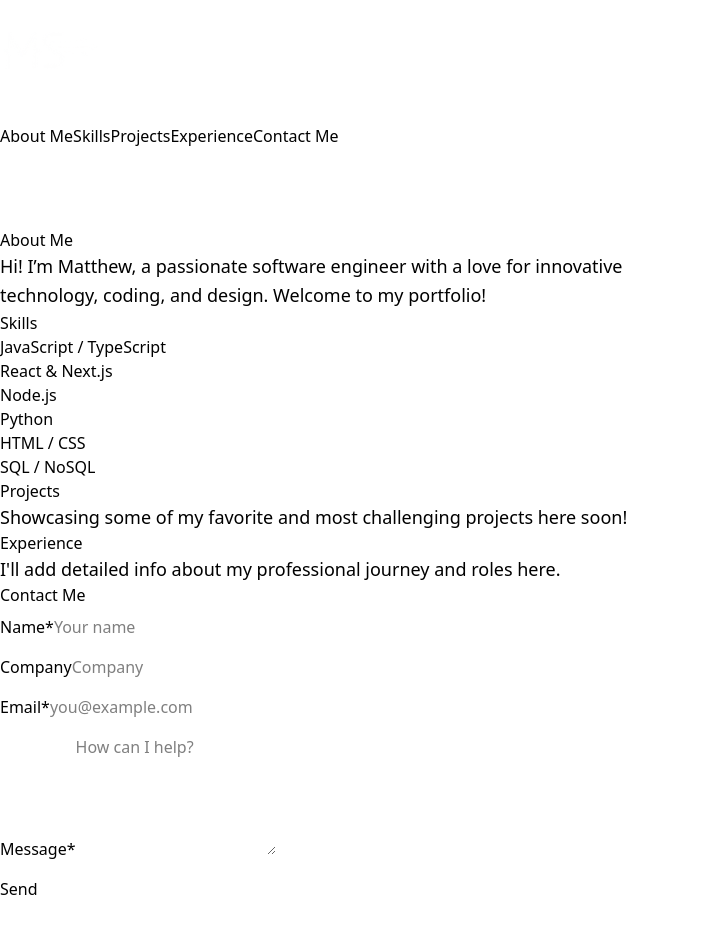
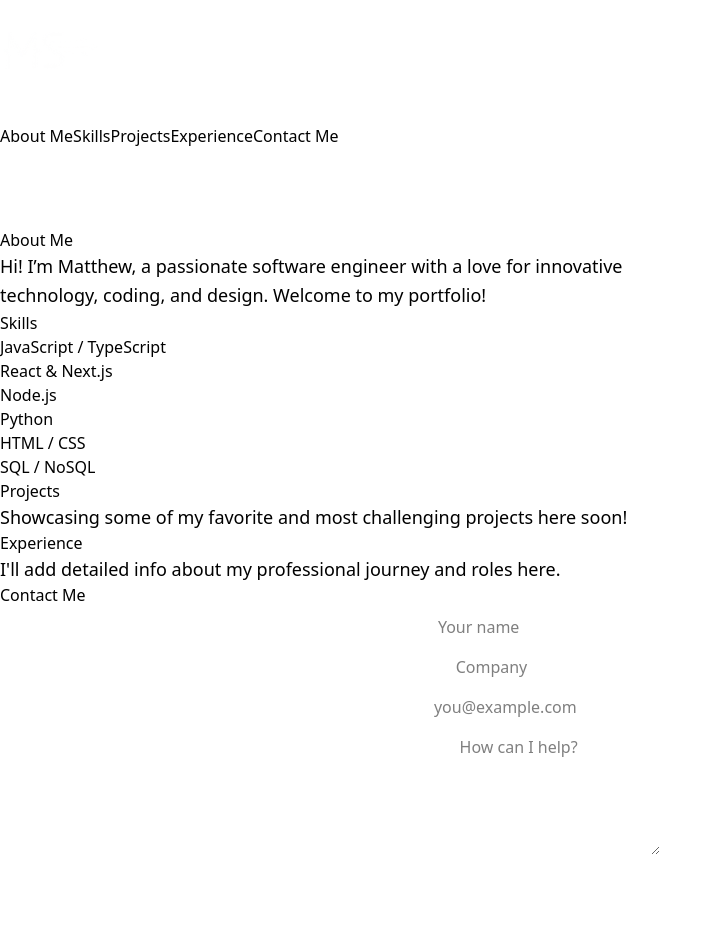
Before and after one commit to TheLoreAxe/my-portfolio, a Next.js app: page / in a window 1280 px wide. Shown: the top 934 px of the page, without its empty margins (0-721 px from the left). Before the commit the page ends 901 px from the top, so only its background shows below. Built offline with nearby package versions, Linux system fonts and the light colour scheme.

Commit message:
working form with fun transition of letters to the plane.

```diff
--- a/package.json
+++ b/package.json
@@ -9,6 +9,7 @@
     "lint": "next lint"
   },
   "dependencies": {
+    "framer-motion": "^12.23.24",
     "mysql2": "^3.13.0",
     "next": "^15.5.6",
     "nodemailer": "^7.0.10",
--- a/src/app/api/contact/route.ts
+++ b/src/app/api/contact/route.ts
@@ -47,7 +47,7 @@ export async function POST(request: Request) {
         pass: gmailAppPass,
       },
     });
-
+    // return NextResponse.json({ success: true, message: 'Email sent successfully' }, { status: 200 }); // TODO: Remove this line
     await transporter.sendMail({
       from: `"${name}" <${email}>`,
       to: gmailUser,
--- a/src/app/components/ContactForm.tsx
+++ b/src/app/components/ContactForm.tsx
@@ -1,101 +1,301 @@
 "use client";
 
-import React, { useState } from "react";
+import React, { useState, useRef, useEffect } from "react";
+import { motion, AnimatePresence, useAnimation } from "framer-motion";
+import planeImg from "../assets/airplane.png";
 
-type SubmitStatus = "idle" | "loading" | "success" | "error";
+type SubmitStatus = "idle" | "sending" | "success" | "error";
+
+// --- CSS ---
+const globalStyles = `
+  input:-webkit-autofill,
+  input:-webkit-autofill:hover,
+  input:-webkit-autofill:focus,
+  textarea:-webkit-autofill,
+  textarea:-webkit-autofill:hover,
+  textarea:-webkit-autofill:focus {
+    -webkit-box-shadow: 0 0 0px 1000px #1f2937 inset !important;
+    -webkit-text-fill-color: white !important;
+    transition: background-color 5000s ease-in-out 0s;
+  }
+  .animating-hidden:-webkit-autofill {
+    -webkit-text-fill-color: transparent !important;
+  }
+`;
+
+const getRect = (element: HTMLElement | null) => {
+  if (!element) return { x: 0, y: 0, width: 0, height: 0, centerX: 0, centerY: 0 };
+  const rect = element.getBoundingClientRect();
+  return {
+    x: rect.left,
+    y: rect.top,
+    width: rect.width,
+    height: rect.height,
+    centerX: rect.left + rect.width / 2,
+    centerY: rect.top + rect.height / 2,
+  };
+};
+
+interface FloatingChar {
+  id: string;
+  char: string;
+  startX: number;
+  startY: number;
+  targetX: number;
+  targetY: number;
+}
 
 export default function ContactForm() {
-  const [name, setName] = useState("");
-  const [company, setCompany] = useState("");
-  const [email, setEmail] = useState("");
-  const [message, setMessage] = useState("");
+  const [formData, setFormData] = useState({
+    name: "",
+    company: "",
+    email: "",
+    message: "",
+  });
+
   const [status, setStatus] = useState<SubmitStatus>("idle");
   const [error, setError] = useState("");
-  async function handleSubmit(event: React.FormEvent<HTMLFormElement>) {
+  const [floatingChars, setFloatingChars] = useState<FloatingChar[]>([]);
+
+  const controls = useAnimation();
+  const inputRefs = useRef<{ [key: string]: HTMLInputElement | HTMLTextAreaElement | null }>({});
+  const buttonRef = useRef<HTMLButtonElement>(null);
+
+  // --- SCROLL LOCK ---
+  useEffect(() => {
+    if (status === "sending") {
+      document.body.style.overflow = "hidden";
+      document.documentElement.style.overflow = "hidden";
+    } else {
+      document.body.style.overflow = "";
+      document.documentElement.style.overflow = "";
+    }
+    return () => {
+      document.body.style.overflow = "";
+      document.documentElement.style.overflow = "";
+    };
+  }, [status]);
+
+  const handleChange = (e: React.ChangeEvent<HTMLInputElement | HTMLTextAreaElement>) => {
+    setFormData({ ...formData, [e.target.id]: e.target.value });
+  };
+
+  const handleAnimationAndSubmit = async (event: React.FormEvent) => {
     event.preventDefault();
-    setStatus("loading");
-    setError("");
+    if (status !== "idle") return;
 
+    const btnRect = getRect(buttonRef.current);
+    setStatus("sending");
+
+    // --- 1. OPTIMIZED PARTICLE GENERATION ---
+    const chars: FloatingChar[] = [];
+    const createParticles = (key: keyof typeof formData) => {
+      const el = inputRefs.current[key];
+      if (!el) return;
+      const rect = getRect(el);
+      const text = formData[key];
+
+      // OPTIMIZATION: If text is long, only take a sample of letters
+      // We limit to max ~30 particles per field to prevent lag
+      const MAX_PARTICLES_PER_FIELD = 30;
+      const step = Math.ceil(text.length / MAX_PARTICLES_PER_FIELD);
+
+      for (let i = 0; i < text.length; i += step) {
+        const char = text[i];
+        // Calculate position based on character index approximation
+        // (This is a rough visual approximation to keep performance high)
+        const randomOffsetX = (Math.random() - 0.5) * (rect.width * 0.9);
+        const randomOffsetY = (Math.random() - 0.5) * (rect.height * 0.6);
+
+        chars.push({
+          id: `${key}-${i}-${Date.now()}`,
+          char,
+          startX: rect.centerX + randomOffsetX,
+          startY: rect.centerY + randomOffsetY,
+          targetX: btnRect.centerX,
+          targetY: btnRect.centerY,
+        });
+      }
+    };
+
+    createParticles("name");
+    createParticles("company");
+    createParticles("email");
+    createParticles("message");
+
+    setFloatingChars(chars);
+
+    // --- 2. ANIMATION SEQUENCE ---
+
+    // Fade out red button bg
+    controls.start({
+      backgroundColor: "rgba(255,255,255,0)",
+      boxShadow: "none",
+      transition: { duration: 0.5 }
+    });
+
+    // Wait for letters (1s)
+    await new Promise(resolve => setTimeout(resolve, 1000));
+    setFloatingChars([]);
+
+    // Fly Plane
+    await controls.start({
+      x: window.innerWidth,
+      y: -window.innerHeight,
+      opacity: 0,
+      transition: { duration: 1.5, ease: "easeInOut" }
+    });
+
+    // API Call
     try {
       const response = await fetch("/api/contact", {
         method: "POST",
         headers: { "Content-Type": "application/json" },
         body: JSON.stringify({
-          name: name.trim(),
-          email: email.trim(),
-          message: message.trim()
-        })
+            name: formData.name.trim(),
+            email: formData.email.trim(),
+            message: formData.message.trim()
+        }),
       });
 
-      if (!response.ok) {
-        const data = await response.json().catch(() => ({}));
-        throw new Error(data?.error || "Failed to send message");
-      }
+      if (!response.ok) throw new Error("Failed");
 
+      setFormData({ name: "", company: "", email: "", message: "" });
+
+      // Wait a moment
+      await new Promise(resolve => setTimeout(resolve, 500));
+
+      // Reset Position Invisibly
+      controls.set({ x: 0, y: 0, opacity: 0 });
+
+      // Reset State
       setStatus("success");
-      setName("");
-      setEmail("");
-      setMessage("");
+      setTimeout(() => setStatus("idle"), 10);
+
+      // Fade Button Back In
+      await controls.start({
+        opacity: 1,
+        backgroundColor: "#dc2626",
+        boxShadow: "0 4px 6px -1px rgba(0, 0, 0, 0.1)",
+        transition: { duration: 0.8, ease: "easeOut" }
+      });
+
     } catch (err) {
       setStatus("error");
-      setError(err instanceof Error ? err.message : "Unexpected error");
+      setError("Something went wrong.");
+      controls.set({ x: 0, y: 0, opacity: 1, backgroundColor: "#dc2626", boxShadow: "0 4px 6px -1px rgba(0, 0, 0, 0.1)" });
     }
-  }
+  };
+
+  const isTextHidden = status === "sending";
 
   return (
-    <form onSubmit={handleSubmit} className="form space-y-4">
+    <div className="relative w-full max-w-lg mx-auto">
+      <style>{globalStyles}</style>
+
+      {/* FLOATING LETTERS */}
+      <AnimatePresence>
+        {floatingChars.map((item) => (
+          <motion.span
+            key={item.id}
+            initial={{ x: item.startX, y: item.startY, opacity: 1, scale: 1 }}
+            animate={{
+              x: item.targetX,
+              y: item.targetY,
+              opacity: 0,
+              scale: 0.2
+            }}
+            transition={{
+              duration: 0.9,
+              ease: "backIn",
+              delay: Math.random() * 0.1
+            }}
+            className="fixed pointer-events-none z-50 text-white font-bold text-lg"
+            style={{ position: "fixed", left: 0, top: 0, margin: 0, padding: 0 }}
+          >
+            {item.char}
+          </motion.span>
+        ))}
+      </AnimatePresence>
+
+      <form onSubmit={handleAnimationAndSubmit} className="form space-y-4">
         <div className="form-group">
-        <label htmlFor="name" className="form-label">Name*</label>
+          <label htmlFor="name" className="form-label text-white">Name*</label>
           <input
-          id="name"
-          type="text"
-          value={name}
-          onChange={(e) => setName(e.target.value)}
-          className="input"
-          required
-          placeholder="Your name"
+            ref={(el) => { inputRefs.current["name"] = el; }}
+            id="name" type="text" value={formData.name} onChange={handleChange} required placeholder="Your name" readOnly={status !== "idle"}
+            className={`input ${isTextHidden ? "animating-hidden" : ""}`}
+            style={{ color: isTextHidden ? "transparent" : "inherit" }}
           />
         </div>
         <div className="form-group">
-        <label htmlFor="company" className="form-label">Company</label>
+          <label htmlFor="company" className="form-label text-white">Company</label>
           <input
-          id="company"
-          type="text"
-          value={company}
-          onChange={(e) => setCompany(e.target.value)}
-          className="input"
-          placeholder="Company"
+            ref={(el) => { inputRefs.current["company"] = el; }}
+            id="company" type="text" value={formData.company} onChange={handleChange} placeholder="Company" readOnly={status !== "idle"}
+            className={`input ${isTextHidden ? "animating-hidden" : ""}`}
+            style={{ color: isTextHidden ? "transparent" : "inherit" }}
           />
         </div>
         <div className="form-group">
-        <label htmlFor="email" className="form-label">Email*</label>
+          <label htmlFor="email" className="form-label text-white">Email*</label>
           <input
-          id="email"
-          type="email"
-          value={email}
-          onChange={(e) => setEmail(e.target.value)}
-          required
-          className="input"
-          placeholder="you@example.com"
+            ref={(el) => { inputRefs.current["email"] = el; }}
+            id="email" type="email" value={formData.email} onChange={handleChange} required placeholder="you@example.com" readOnly={status !== "idle"}
+            className={`input ${isTextHidden ? "animating-hidden" : ""}`}
+            style={{ color: isTextHidden ? "transparent" : "inherit" }}
           />
         </div>
         <div className="form-group">
-        <label htmlFor="message" className="form-label">Message*</label>
+          <label htmlFor="message" className="form-label text-white">Message*</label>
           <textarea
-          id="message"
-          value={message}
-          onChange={(e) => setMessage(e.target.value)}
-          rows={5}
-          required
-          className="textarea"
-          placeholder="How can I help?"
+            ref={(el) => { inputRefs.current["message"] = el; }}
+            id="message" value={formData.message} onChange={handleChange} rows={5} required placeholder="How can I help?" readOnly={status !== "idle"}
+            className={`textarea ${isTextHidden ? "animating-hidden" : ""}`}
+            style={{ color: isTextHidden ? "transparent" : "inherit" }}
           />
         </div>
-      <button type="submit" className="btn btn-primary" disabled={status === "loading"}>
-        {status === "loading" ? "Sending…" : "Send"}
-      </button>
-      {status === "success" && <p className="text-success">Message sent. Thanks!</p>}
-      {status === "error" && <p className="text-error">{error}</p>}
+
+        {/* BUTTON AREA */}
+        <div className="flex justify-center pt-4 relative z-10 h-20 items-center">
+          <motion.button
+            ref={buttonRef}
+            type="submit"
+            disabled={status !== "idle"}
+            animate={controls}
+            className="relative flex items-center justify-center rounded-md btn btn-primary"
+            style={{ minWidth: "150px", minHeight: "50px" }}
+          >
+            {/* TEXT */}
+            <motion.span
+              className="text-white font-semibold"
+              animate={{ opacity: status === "sending" ? 0 : 1 }}
+              transition={{ duration: 0.3 }}
+            >
+              Send Message
+            </motion.span>
+
+            {/* PLANE - Updated Transition Logic */}
+            <motion.div
+              className="absolute inset-0 flex items-center justify-center"
+              initial={{ opacity: 0 }}
+              animate={{ opacity: status === "sending" ? 1 : 0 }}
+              // FIX: Instant fade out (0 duration) when state is NOT sending
+              transition={{ duration: status === "sending" ? 0.5 : 0 }}
+            >
+               <img
+                 src={planeImg.src}
+                 alt="Sending..."
+                 className="w-16 h-16 object-contain"
+               />
+            </motion.div>
+          </motion.button>
+        </div>
+
+        <div className="h-8 text-center">
+          {status === "error" && <p className="text-red-400 font-medium">{error}</p>}
+        </div>
       </form>
+    </div>
   );
 }
```
Also changed, not shown: src/app/assets/airplane.png (added), 1 other file (tests, documents, lock files or other folders). Lines whose indentation alone changed are shown as unchanged.
